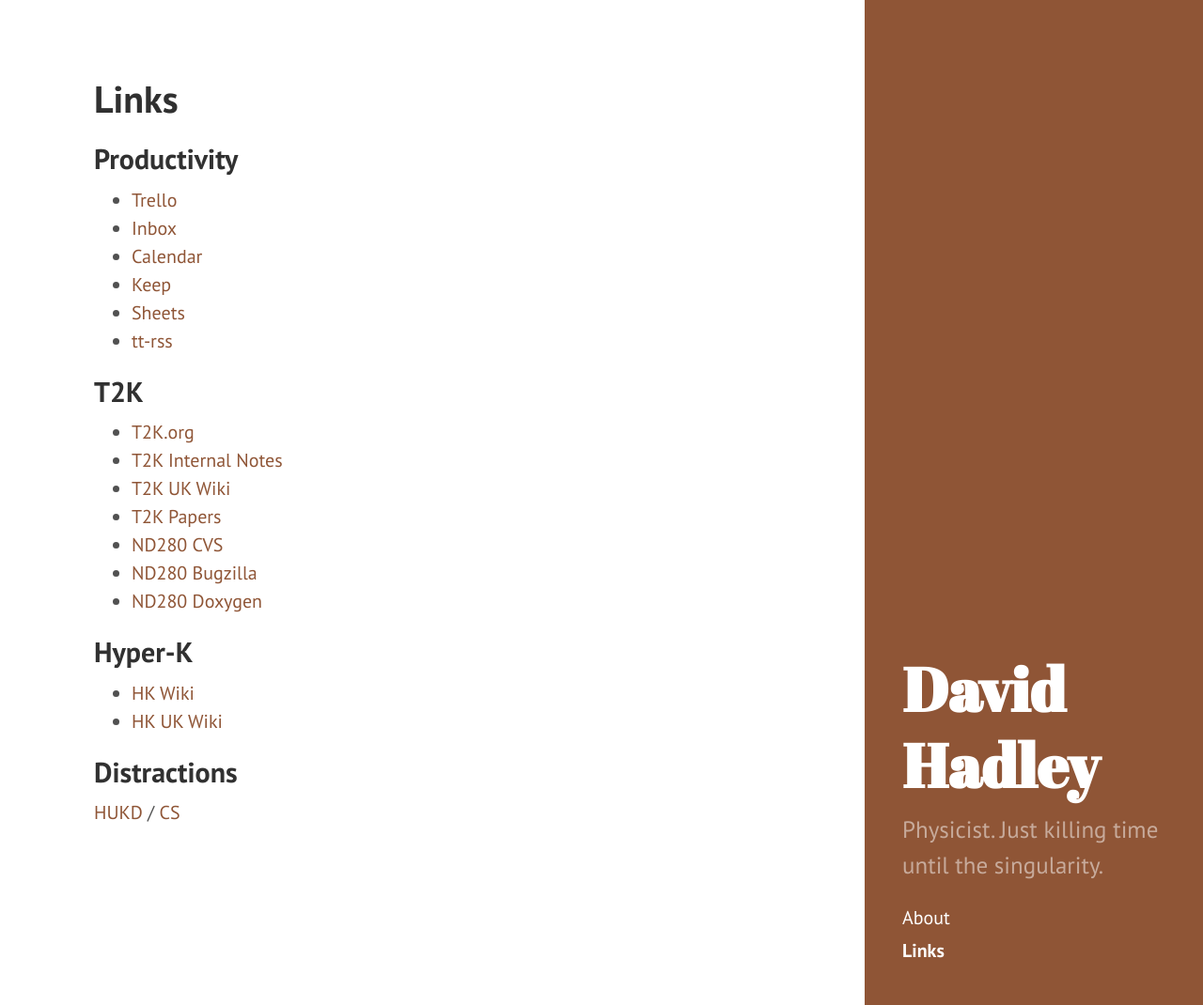
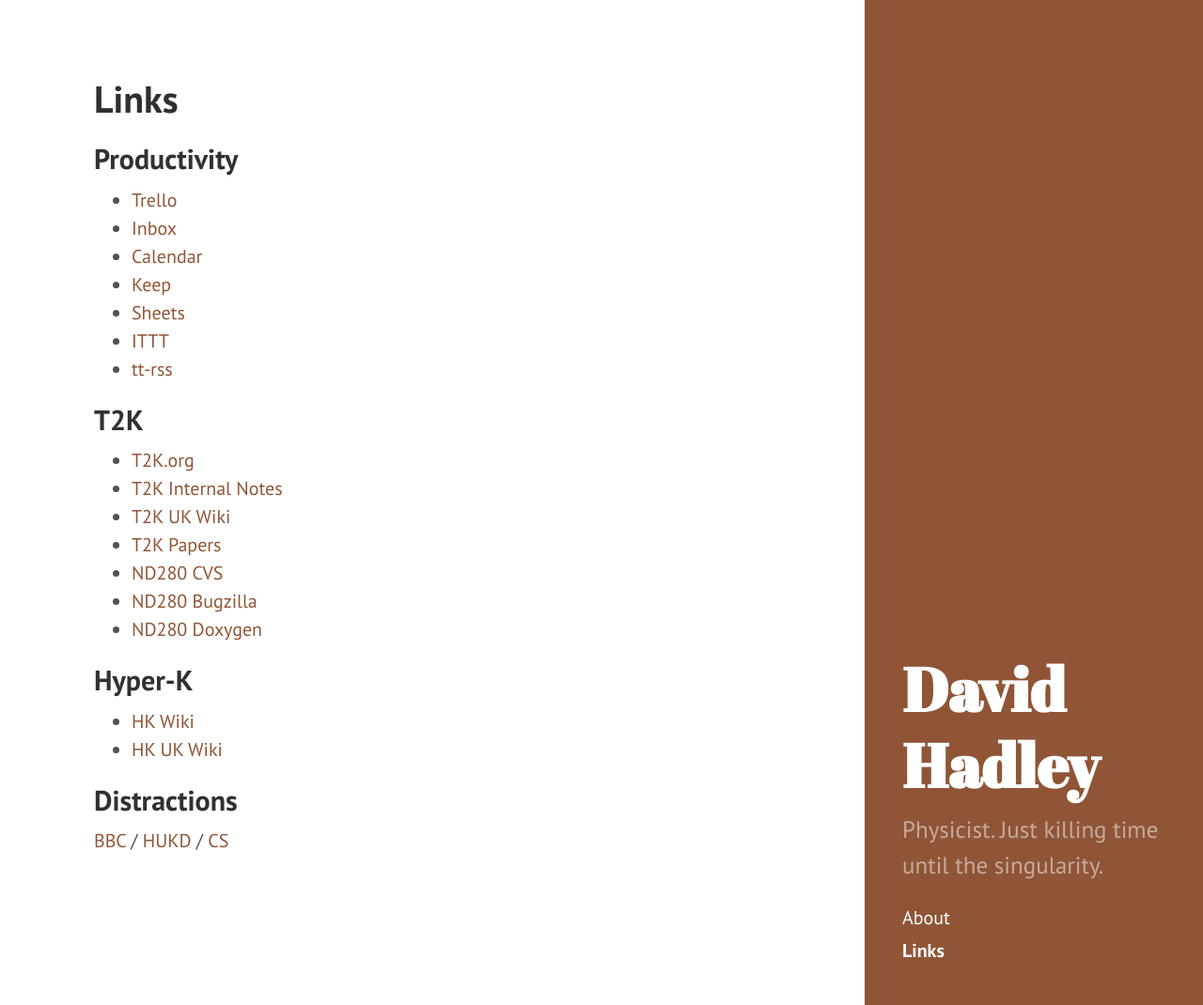
Before and after one commit to davehadley/davehadley.github.io, a Jekyll site: the page built from links.md, in a window 1280 px wide and 1070 px high. Shown: the whole window at 94% size. Built offline with Jekyll 4.4.1, drawn with Linux system fonts in a browser that asks for light colours; nearby versions of some CDN libraries.

Commit message:
Add extra links.

```diff
--- a/links.md
+++ b/links.md
@@ -10,6 +10,7 @@ weight: 99
 * [Calendar](http://www.google.com/calendar)
 * [Keep](https://keep.google.com/u/0/)
 * [Sheets](https://docs.google.com/spreadsheets/u/0/)
+* [ITTT](https://ifttt.com/myrecipes/personal)
 * [tt-rss](http://localhost/tt-rss)
 
 ## T2K
@@ -28,4 +29,6 @@ weight: 99
 * [HK UK Wiki](https://wiki.uk.hyperk.org/DavidHadley)
 
 ## Distractions
-[HUKD](http://hukd.garyrip.com/top/index.php) / [CS](http://www.cheapshark.com/browse)
+[BBC](http://www.bbc.co.uk/news/politics)
+/ [HUKD](http://hukd.garyrip.com/top/index.php)
+/ [CS](http://www.cheapshark.com/browse)
```
